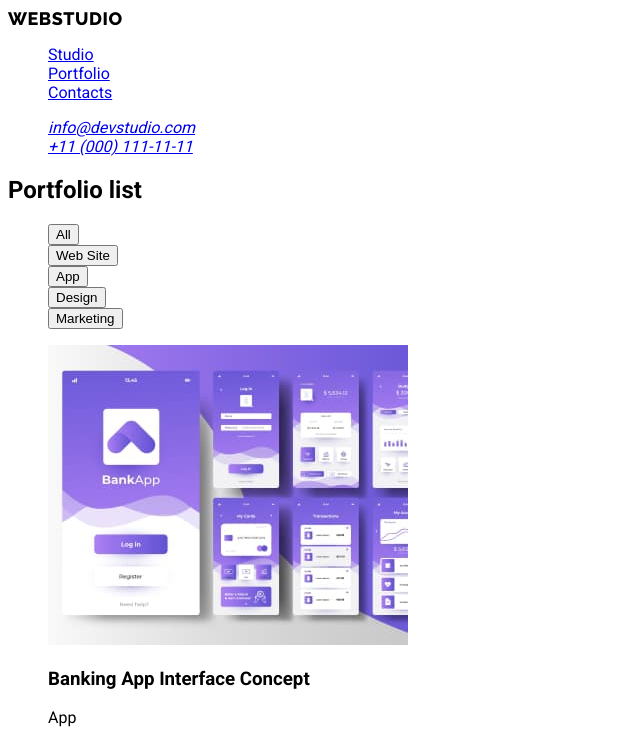
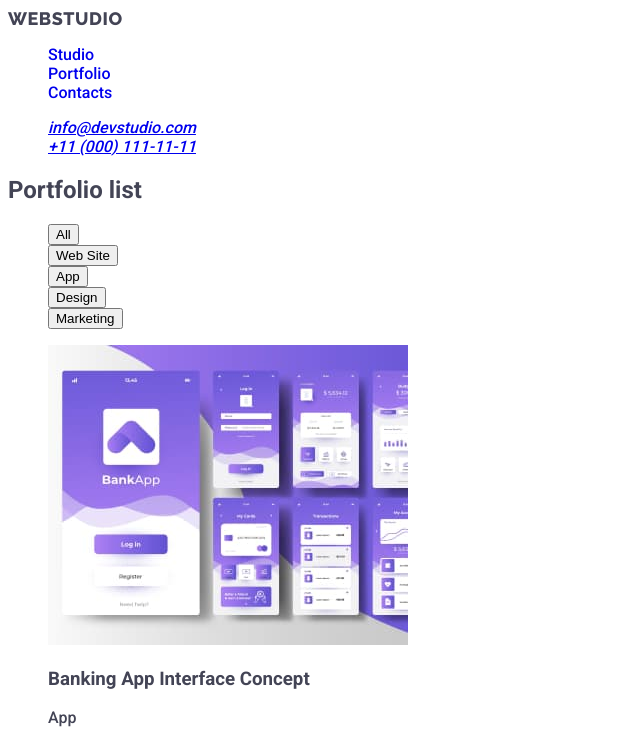
Before and after one commit to loczek39/goit-markup-hw-02, a plain HTML site: page goit-markup-hw-02/portfolio.html in a window 1280 px wide. Shown: the top 740 px of the page, without its empty margins (0-640 px from the left). Drawn offline with Linux system fonts and the light colour scheme.

Commit message:
Add files via upload

```diff
--- a/goit-markup-hw-02/index.html
+++ b/goit-markup-hw-02/index.html
@@ -7,12 +7,12 @@
     <link rel="preconnect" href="https://fonts.googleapis.com">
     <link rel="preconnect" href="https://fonts.gstatic.com" crossorigin>
     <link href="https://fonts.googleapis.com/css2?family=Raleway:wght@800&family=Roboto:wght@400;500;700;900&display=swap" rel="stylesheet">
-
+    <link rel="stylesheet" href="styles.css">
 </head>
 <body>
     <header>
         <nav>
-        <a class="logo">Web<span class="studio-logo">Studio</span></a>
+        <a class="logo link" href="./index.html">Web<span class="studio-logo">Studio</span></a>
         <ul class="list">
             <li><a class="nav link" href="./index.html">Studio</a></li>
             <li><a class="nav link" href="./portfolio.html">Portfolio</a></li>
@@ -80,7 +80,7 @@
         </section>
     </main>
         <footer class="footer">
-            <a class="logo-link">Web<span class="studio-logo">Studio</span></a>
+            <a class="logo link" href="./index.html">Web<span class="studio-logo">Studio</span></a>
             <p class="footer-paragraph">Increase the flow of customers and sales for your business with digital marketing & growth solutions.</p>
         </footer>
 </body>
--- a/goit-markup-hw-02/portfolio.html
+++ b/goit-markup-hw-02/portfolio.html
@@ -8,12 +8,12 @@
     <link rel="preconnect" href="https://fonts.googleapis.com">
 <link rel="preconnect" href="https://fonts.gstatic.com" crossorigin>
 <link href="https://fonts.googleapis.com/css2?family=Raleway:wght@800&family=Roboto:wght@400;500;700;900&display=swap" rel="stylesheet">
-
+<link rel="stylesheet" href="styles.css">
 </head>
 <body>
     <header>
         <nav>
-        <a class="logo link">Web<span class="studio logo">Studio</span></a>
+        <a class="logo link" href="./index.html">Web<span class="studio-logo">Studio</span></a>
         <ul class="list">
             <li><a class="nav link" href="./index.html">Studio</a></li>
             <li><a class="nav link" href="./portfolio.html">Portfolio</a></li>
@@ -35,8 +35,7 @@
             <li><button class="filter-button" type="button">Design</button></li>
             <li><button class="filter-button" type="button">Marketing</button></li>
         </ul>
-
-        <ul class="list">
+         <ul class="list">
             <li><img src="./images/zaddwa1.jpg" alt="violet bank app" width="360" height="300"/><h3 class="header-third">Banking App Interface Concept</h3>
             <p class="list-paragraph">App</p></li>
             <li><img src="./images/zaddwa2.jpg" alt="phone scanning barcode" width="360" height="300"/><h3 class="header-third">Cashless Payment</h3>
@@ -55,7 +54,7 @@
     </section>
     </main>
         <footer class="footer">
-            <a class="logo-link">Web<span class="studio-logo">Studio</span></a>
+            <a class="logo link">Web<span class="studio-logo">Studio</span></a>
             <p class="footer-paragraph">Increase the flow of customers and sales for your business with digital marketing & growth solutions.</p>
         </footer>
 </body>
--- /dev/null
+++ b/goit-markup-hw-02/styles.css
@@ -0,0 +1,82 @@
+:root
+{
+    --Iris: #4d5ae5
+    --OCEAN: #404BBF
+    --Navy-blue: #2E2F42
+    --GREEN: #31D0AA
+    --Slate: #434455
+    --Light-Slate: #8E8F99
+    --Cornflower: #E7E9FC
+    --Cloud: #F4F4FD
+    --NAVY-BLUE-modal: #2E2F42
+    --Gray: #2E2F42
+    --White: #FFFFFF
+    --Dairy: #FCFCFC
+}
+body
+{
+    font-family:'Roboto', sans-serif;
+    font-weight: 500;
+    size: 16px;
+    color: var(--Slate);
+    background-color: var(#434455);
+    color: #434455;
+}
+.list
+{
+    list-style: none;
+}
+.logo
+{
+    font-family: 'Raleway', sans-serif;
+    font-weight: 800;
+    line-height: 1.17;
+    font-size: 18px;
+    letter-spacing: 0.03em;
+    text-transform: uppercase;
+    color: var(#4d5ae5);
+
+}
+.link
+{
+    text-decoration: none;
+}
+.link:hover
+{
+    color: var(#404BBF);}
+.link:active
+{
+     color: var(#404BBF);}
+.link:focus
+{
+    color: var(#404BBF);}
+.sudio-logo
+{
+    color: var(#2E2F42);
+}
+.order-button{}
+.first.section{}
+.first-header{}
+.second-header
+{
+    font-size: 36px;
+    font-family: Roboto;
+    font-style: normal;
+}
+.nav-link{}
+.second-section{}
+.third-section{}
+.fourth-section{}
+.footer
+{
+    background-color: #2e2f42;
+    color: var(#F4F4FD);
+}
+.header-third{}
+.footer-paragraph
+{color: #F4F4FD;
+    line-height: 1.5;
+    letter-spacing: 0.02em;}
+.list-paragraph {
+
+}
```
